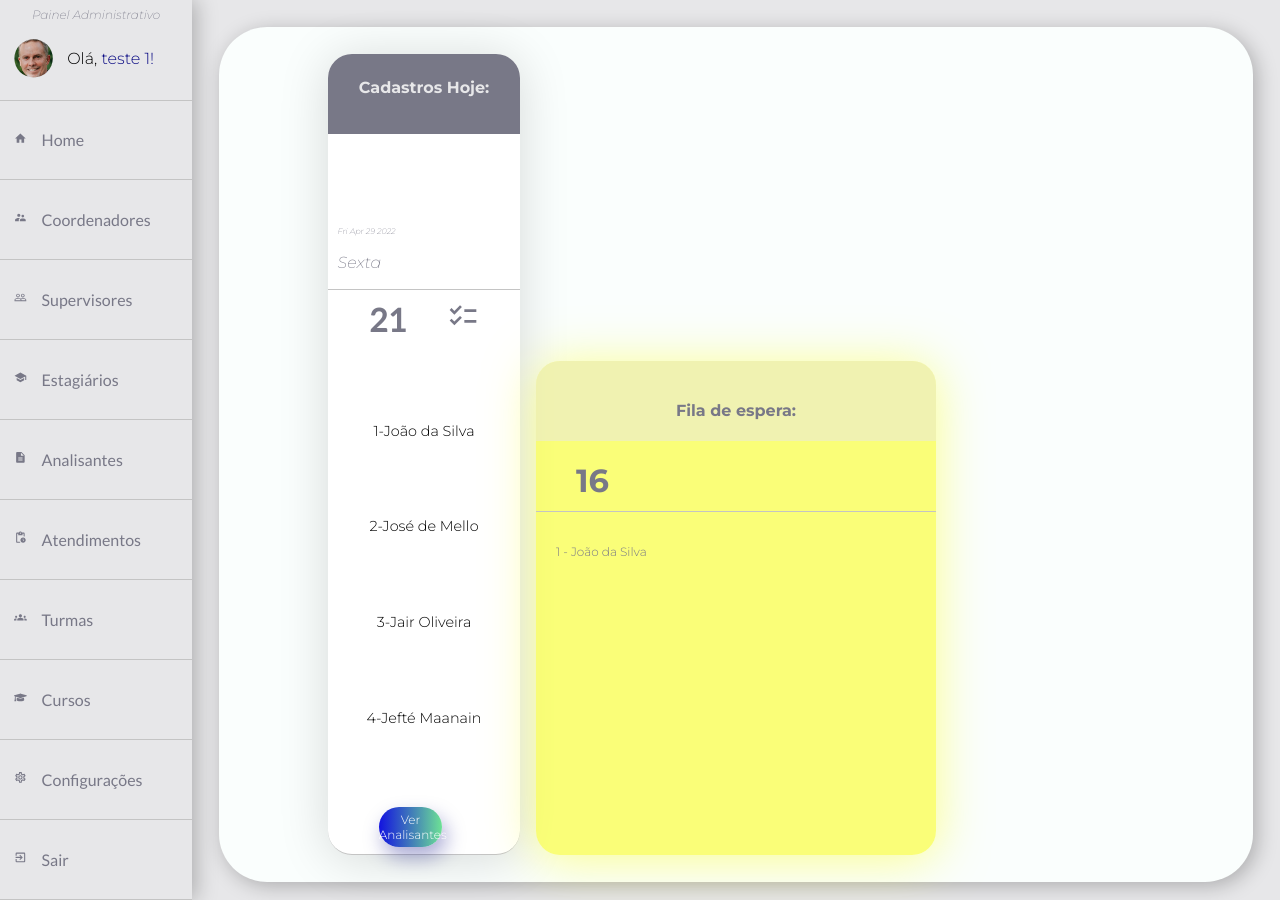
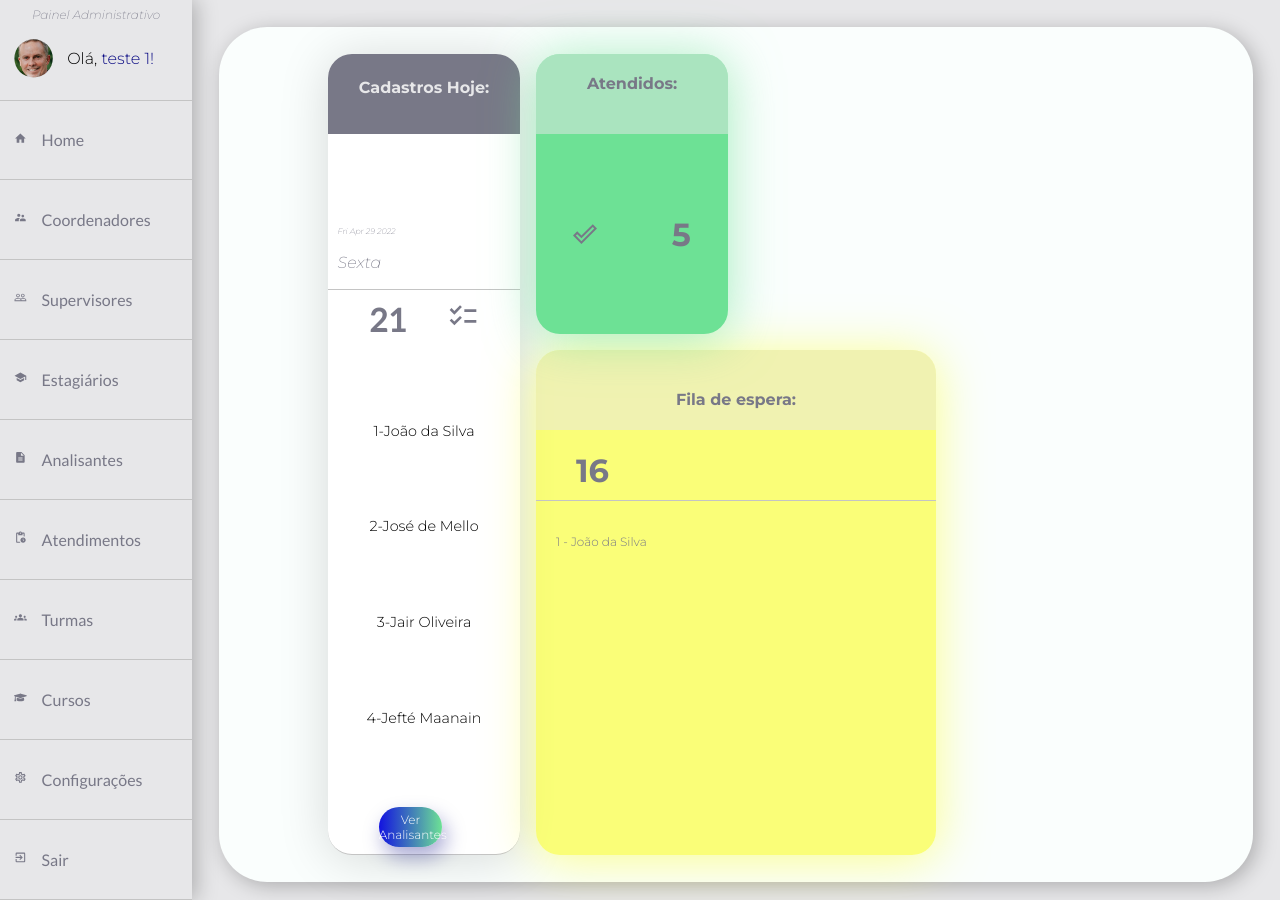
Before and after one commit to thiago-mfernandes/CepCop-React, a React (Create React App) app in the folder cepcop-react/: page /home in a window 1280 px wide. Built offline with nearby package versions, Linux system fonts and the light colour scheme.

Commit message:
Card Atendidos e finalizado, dados marretados

```diff
--- /dev/null
+++ b/cepcop-react/src/components/UI/Cards/CardAtendidos/Container.tsx
@@ -0,0 +1,9 @@
+import { StyledContainer } from "./styled";
+
+function Container(props: { children: React.ReactNode }) {
+    return (
+        <StyledContainer>{props.children}</StyledContainer>
+    )
+}
+
+export default Container
--- a/cepcop-react/src/components/UI/Cards/CardAtendidos/index.tsx
+++ b/cepcop-react/src/components/UI/Cards/CardAtendidos/index.tsx
@@ -1,16 +1,24 @@
-import TituloGenerico from "../CardFilaEspera/TituloGenerico"
-import { StyledCardAtendidos } from "./styled"
+import { MdDoneOutline } from "react-icons/md";
+import Quantidade from "../CardFilaEspera/Quantidade";
+import TituloGenerico from "../CardFilaEspera/TituloGenerico";
+import Container from "./Container";
+import { StyledCardAtendidos } from "./styled";
 
 function CardAtendidos() {
     return (
         <StyledCardAtendidos>
             <TituloGenerico conteudo="Atendidos:" />
-            <div className="card-atendidos__box">
-                <i className="material-icons">done</i>
-                <p className="card-atendidos__valor">09</p>
-            </div>
+            <Container>
+                <MdDoneOutline style={{
+                    color: '#787887',
+                    fontSize: '1.5rem',
+                    fontWeight: 700,
+                    padding: 0,
+                }} />
+                <Quantidade quantidade={5}/>{/* mockar o dado */}
+            </Container>
         </StyledCardAtendidos>
-    )
+    );
 }
 
-export default CardAtendidos
+export default CardAtendidos;
--- a/cepcop-react/src/components/UI/Cards/CardAtendidos/styled.ts
+++ b/cepcop-react/src/components/UI/Cards/CardAtendidos/styled.ts
@@ -17,3 +17,12 @@ export const StyledCardAtendidos = styled.div`
         grid-row: 3 / 4;
     }
 `;
+
+export const StyledContainer = styled.div`
+        display: flex;
+        flex-direction: row;
+        align-items: center;
+        justify-content: space-around;
+        margin: auto 0;
+        padding: 5% 0;
+`;
--- a/cepcop-react/src/components/UI/Cards/CardHome/index.tsx
+++ b/cepcop-react/src/components/UI/Cards/CardHome/index.tsx
@@ -1,3 +1,4 @@
+import CardAtendidos from "../CardAtendidos";
 import CardFilaEspera from "../CardFilaEspera";
 import CardHoje from "../CardHoje/Index";
 import { StyledHomeCard } from "./styled";
@@ -6,6 +7,7 @@ function HomeCard() {
     return <StyledHomeCard>
         <CardHoje />
         <CardFilaEspera />
+        <CardAtendidos />
 
     </StyledHomeCard>;
 }
```
